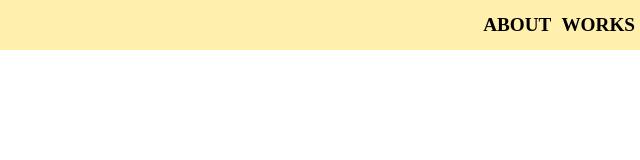
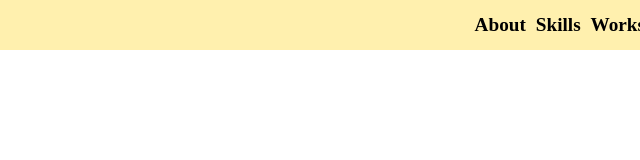
Before and after one commit to choyekdls/choyekdls.github.io, a plain HTML site: page index.html in a window 1280 px wide. Shown: the top 160 px of the page, 640-1280 px from the left. Drawn offline with Linux system fonts and the light colour scheme.

Commit message:
Update index.html

```diff
--- a/index.html
+++ b/index.html
@@ -12,9 +12,9 @@
       <h1>@ineeyeei</h1>
 
       <nav>
-        <a href="#about">ABOUT</a>
-        <a href="#works">WORKS</a>
-        <a href="#"></a>
+        <a href="#about">About</a>
+        <a href="#skills">Skills</a>
+        <a href="#works">Works</a>
       </nav>
     </header>
 
```
